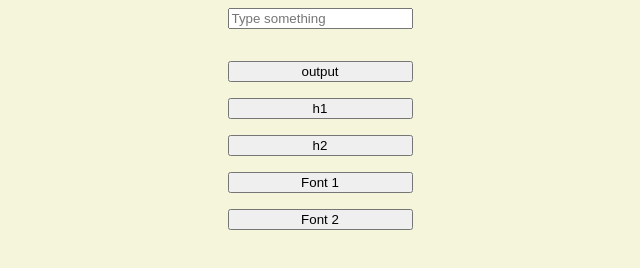
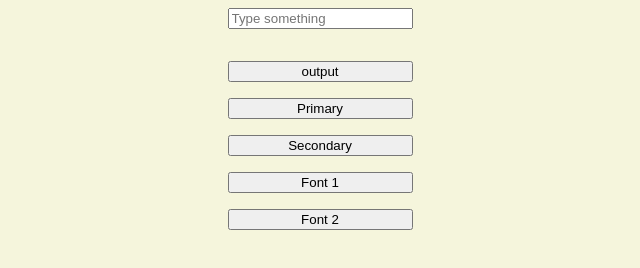
Before and after one commit to Vibinchandar/Fonts, a plain HTML site: page index.html in a window 1280 px wide. Shown: the full height of the page, 320-960 px from the left. Drawn offline with Linux system fonts and the light colour scheme; a web font is replaced by a local one.

Commit message:
Update index.html

```diff
--- a/index.html
+++ b/index.html
@@ -12,11 +12,10 @@
       <input class="text" id="text" placeholder="Type something"/>
       <div id="display-text"></div>
       <button id="show">output</button>
-      <button class="Primary" id="Primary">h1</button>
-      <button class="Secondary" id="Secondary">h2</button>
+      <button class="Primary" id="Primary">Primary</button>
+      <button class="Secondary" id="Secondary">Secondary</button>
       <button id="font1">Font 1</button>
       <button id="font2">Font 2</button>
-
     </div>
   </div>
   <style>
```
